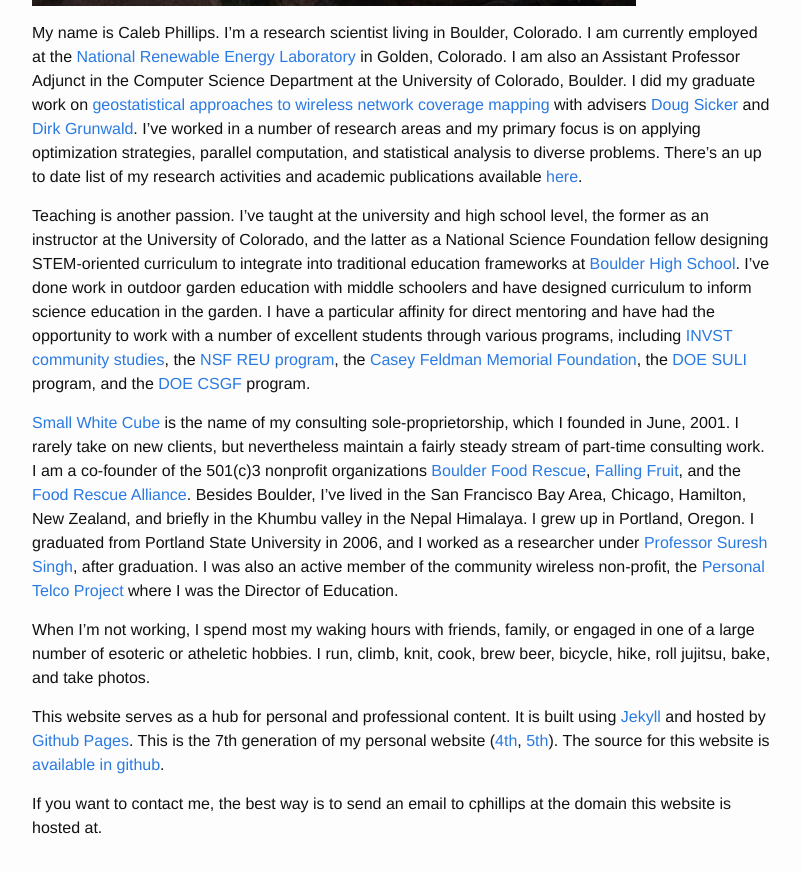
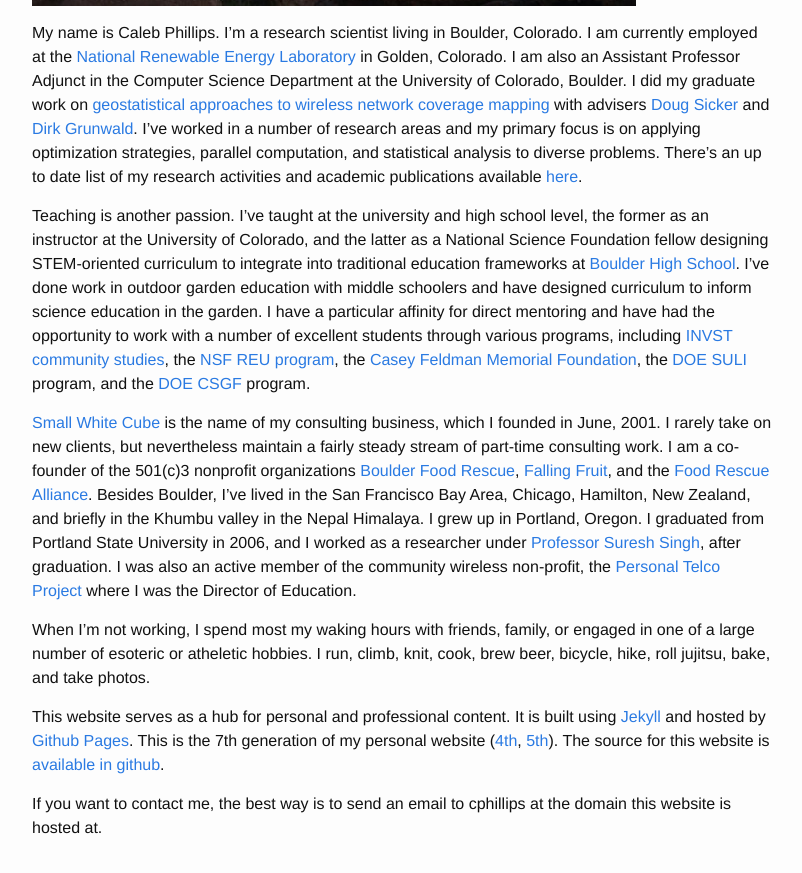
Before and after one commit to somerandomsequence/smallwhitecube, a Jekyll site: the page built from about.md, in a window 1280 px wide and 900 px high, scrolled down 611 px. Shown: the top 873 px of the window, without its empty margins (238-1040 px from the left). Built offline with Jekyll 4.4.1, drawn with Linux system fonts in a browser that asks for light colours; nearby versions of some CDN libraries.

Commit message:
small edits

```diff
--- a/about.md
+++ b/about.md
@@ -9,7 +9,7 @@
 
 Teaching is another passion. I've taught at the university and high school level, the former as an instructor at the University of Colorado, and the latter as a National Science Foundation fellow designing STEM-oriented curriculum to integrate into traditional education frameworks at [Boulder High School](http://boh.bvsd.org/Pages/default.aspx). I've done work in outdoor garden education with middle schoolers and have designed curriculum to inform science education in the garden. I have a particular affinity for direct mentoring and have had the opportunity to work with a number of excellent students through various programs, including [INVST community studies](http://www.colorado.edu/communitystudies/), the [NSF REU program](http://www.nsf.gov/crssprgm/reu/), the [Casey Feldman Memorial Foundation](http://www.caseyfeldmanfoundation.org/), the [DOE SULI](https://science.energy.gov/wdts/suli/) program, and the [DOE CSGF](https://www.krellinst.org/csgf/) program.
 
-[Small White Cube](http://smallwhitecube.com) is the name of my consulting sole-proprietorship, which I founded in June, 2001. I rarely take on new clients, but nevertheless maintain a fairly steady stream of part-time consulting work. I am a co-founder of the 501(c)3 nonprofit organizations [Boulder Food Rescue](http://boulderfoodrescue.org), [Falling Fruit](http://fallingfruit.org), and the [Food Rescue Alliance](http://foodrescuealliance.org).  Besides Boulder, I've lived in the San Francisco Bay Area, Chicago, Hamilton, New Zealand, and briefly in the Khumbu valley in the Nepal Himalaya. I grew up in Portland, Oregon. I graduated from Portland State University in 2006, and I worked as a researcher under [Professor Suresh Singh](http://cs.pdx.edu/~singh), after graduation. I was also an active member of the community wireless non-profit, the [Personal Telco Project](http://personaltelco.net) where I was the Director of Education.
+[Small White Cube](http://smallwhitecube.com) is the name of my consulting business, which I founded in June, 2001. I rarely take on new clients, but nevertheless maintain a fairly steady stream of part-time consulting work. I am a co-founder of the 501(c)3 nonprofit organizations [Boulder Food Rescue](http://boulderfoodrescue.org), [Falling Fruit](http://fallingfruit.org), and the [Food Rescue Alliance](http://foodrescuealliance.org).  Besides Boulder, I've lived in the San Francisco Bay Area, Chicago, Hamilton, New Zealand, and briefly in the Khumbu valley in the Nepal Himalaya. I grew up in Portland, Oregon. I graduated from Portland State University in 2006, and I worked as a researcher under [Professor Suresh Singh](http://cs.pdx.edu/~singh), after graduation. I was also an active member of the community wireless non-profit, the [Personal Telco Project](http://personaltelco.net) where I was the Director of Education.
 
 When I'm not working, I spend most my waking hours with friends, family, or engaged in one of a large number of esoteric or atheletic hobbies. I run, climb, knit, cook, brew beer, bicycle, hike, roll jujitsu, bake, and take photos.
 
```
